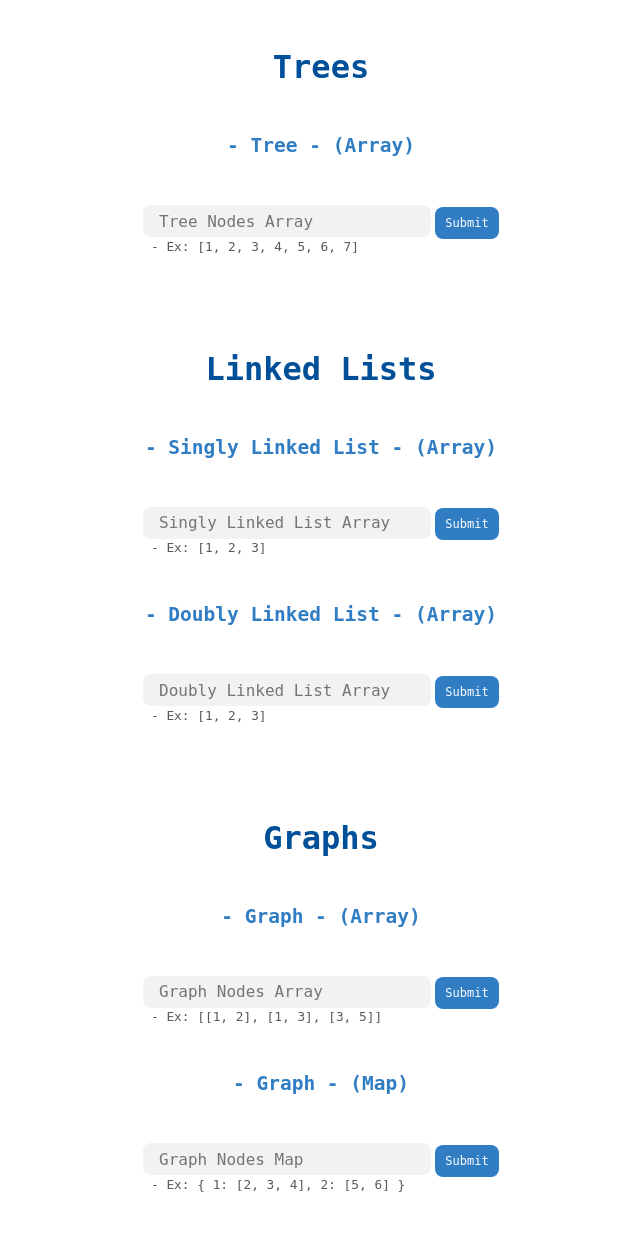
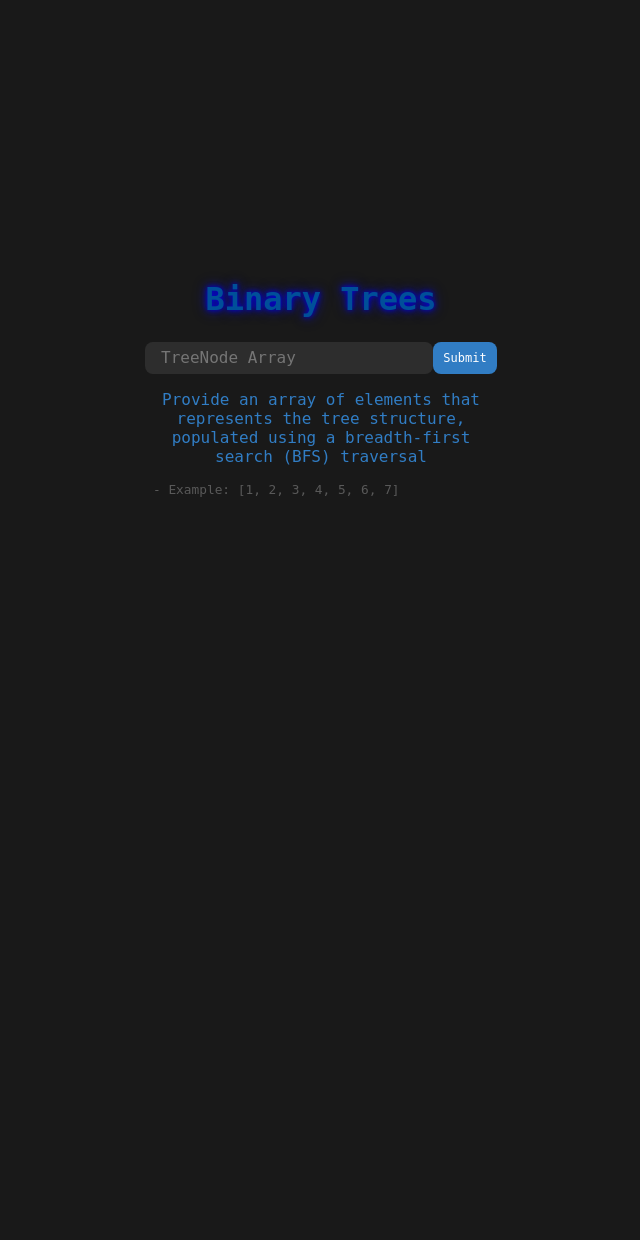
Before and after one commit to Pastoray/Visify, a Flask app: page / in a window 1280 px wide. Shown: the whole page, without its empty margins (319-959 px from the left). After the commit the page ends 497 px from the top, so only its background shows below. Run offline with Flask 3, Linux system fonts and the light colour scheme.

Commit message:
Major rework

```diff
--- a/app.py
+++ b/app.py
@@ -1,7 +1,5 @@
 from flask import Flask, render_template
 from blueprints.trees import trees_bp
-from blueprints.graphs import graphs_bp
-from blueprints.linked_lists import linked_lists_bp
 from dotenv import load_dotenv
 import os
 
@@ -11,8 +9,6 @@ app = Flask(__name__)
 app.secret_key = os.getenv('SECRET_KEY')
 
 app.register_blueprint(trees_bp, url_prefix="/trees")
-app.register_blueprint(linked_lists_bp, url_prefix="/linked-lists")
-app.register_blueprint(graphs_bp, url_prefix="/graphs")
 
 @app.route("/")
 def home():
--- a/templates/base.html
+++ b/templates/base.html
@@ -1,5 +1,6 @@
 <!DOCTYPE html>
 <html lang="en">
+
 <head>
     <meta charset="UTF-8">
     <meta name="viewport" content="width=device-width, initial-scale=1.0">
@@ -7,8 +8,20 @@
     <title>Visify</title>
     <link rel="stylesheet" href="{{ url_for('static', filename='css/index.css') }}">
 </head>
+<style>
+    body {
+        height: 100vh;
+        width: 100vw;
+        background-color: hsla(0, 0%, 0%, 0.9);
+        display: flex;
+        justify-content: center;
+        align-items: center;
+    }
+</style>
+
 <body>
     {% block body %}
     {% endblock %}
 </body>
+
 </html>
--- a/templates/home.html
+++ b/templates/home.html
@@ -6,11 +6,17 @@
     }
 
     h1 {
-            padding: 3rem;
+        text-shadow:
+            0 0 5px rgba(0, 0, 240, 0.8),
+            0 0 10px rgba(0, 0, 240, 0.6),
+            0 0 15px rgba(0, 0, 240, 0.4);
     }
 
     form {
+        width: 35%;
         padding: 3rem;
+        padding-top: 1.5rem;
+        padding-bottom: 1.5rem;
         display: flex;
         justify-content: center;
         align-items: center;
@@ -25,7 +31,8 @@
         border: none;
         border-radius: 8px;
         padding: 0rem 1rem;
-            background-color: hsl(0, 0%, 95%);
+        color: white;
+        background-color: hsla(0, 0%, 20%, 0.8);
     }
 
     input:focus {
@@ -33,8 +40,6 @@
     }
 
     button {
-            height: 2rem;
-            width: 4rem;
         border: none;
         border-radius: 8px;
         color: white;
@@ -51,66 +56,26 @@
 </style>
 <div class="home-container">
 
-        <h1 class="category-header">Trees</h1>
-
-        <h2 class="input-header">- Tree - (Array)</h2>
+    <h1 class="category-header">Binary Trees</h1>
     <form method="post" action="/trees/submit">
-            <div class="form-cotainer">
-                <div>
-                    <input type="text" name="tree_input" autocomplete="off" placeholder="Tree Nodes Array"/>
-                    <button type="submit">Submit</button>
+        <div class="form">
+            <div style="display: flex; justify-content: space-between; align-items: center;">
+                <input type="text" name="tree_input" autocomplete="off" placeholder="TreeNode Array" />
+                <button type="submit" style="height: 2rem; width: 4rem;">Submit</button>
             </div>
-                <p class="input-example">- Ex: [1, 2, 3, 4, 5, 6, 7]</p>
+            <p>
+            <p
+                style="font-family: monospace; font-size: large; color: hsl(209, 60%, 48%); text-align: center; margin-top: 1rem;">
+                Provide
+                an array of elements
+                that represents
+                the tree
+                structure, populated
+                using a breadth-first search
+                (BFS) traversal</p>
+            </p>
+            <p class="input-example" style="margin-top: 1rem;">- Example: [1, 2, 3, 4, 5, 6, 7]</p>
         </div>
     </form>
-
-        <h1 class="category-header">Linked Lists</h1>
-
-        <h2 class="input-header">- Singly Linked List - (Array)</h2>
-        <form method="post" action="/linked-lists/singly/submit">
-            <div class="form-cotainer">
-                <div>
-                    <input type="text" name="singly_linked_list_input" autocomplete="off" placeholder="Singly Linked List Array"/>
-                    <button type="submit">Submit</button>
-                </div>
-                <p class="input-example">- Ex: [1, 2, 3]</p>
-            </div>
-        </form>
-
-        <h2 class="input-header">- Doubly Linked List - (Array)</h2>
-        <form method="post" action="/linked-lists/doubly/submit">
-            <div class="form-cotainer">
-                <div>
-                    <input type="text" name="doubly_linked_list_input" autocomplete="off" placeholder="Doubly Linked List Array"/>
-                    <button type="submit">Submit</button>
-                </div>
-                <p class="input-example">- Ex: [1, 2, 3]</p>
-            </div>
-        </form>
-
-        <h1 class="category-header">Graphs</h1>
-
-        <h2 class="input-header">- Graph - (Array)</h2>
-        <form method="post" action="/graphs/graph-array/submit">
-            <div class="form-cotainer">
-                <div>
-                    <input type="text" name="graph_array_input" autocomplete="off" placeholder="Graph Nodes Array"/>
-                    <button type="submit">Submit</button>
-                </div>
-                <p class="input-example">- Ex: [[1, 2], [1, 3], [3, 5]]</p>
-            </div>
-        </form>
-
-        <h2 class="input-header">- Graph - (Map)</h2>
-        <form method="post" action="/graphs/graph-map/submit">
-            <div class="form-cotainer">
-                <div>
-                    <input type="text" name="graph_map_input" autocomplete="off" placeholder="Graph Nodes Map"/>
-                    <button type="submit">Submit</button>
-                </div>
-                <p class="input-example">- Ex: { 1: [2, 3, 4], 2: [5, 6] }</p>
-            </div>
-        </form>
-
 </div>
 {% endblock%}
```
Also changed, not shown: blueprints/graphs.py (deleted, +0 -106 lines), blueprints/linked_lists.py (deleted, +0 -44 lines), templates/draw_doubly_linked_list.html (deleted, +0 -33 lines), templates/draw_graph.html (deleted, +0 -23 lines), templates/draw_singly_linked_list.html (deleted, +0 -31 lines), templates/draw_tree.html (+18 -5 lines), README.md, 1 other file. Lines whose indentation alone changed are shown as unchanged.
